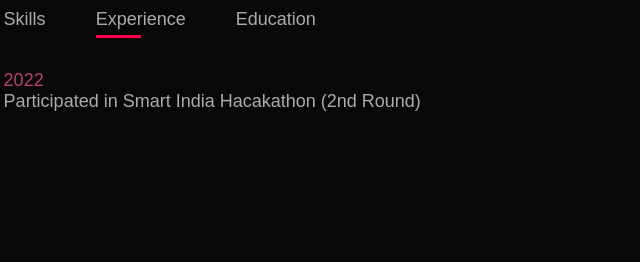
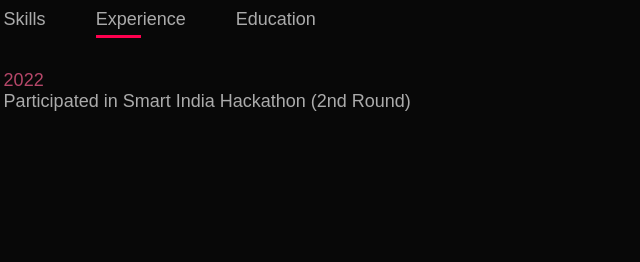
Before and after one commit to Vaibhav-Vijay31/portfolio, a plain HTML site: page index.html in a window 1280 px wide. Both pictures are taken after a click on the element "Experience". Shown: the part 1096-1358 px from the top of the page, 534-1174 px from the left. Drawn offline with Linux system fonts and the light colour scheme.

Commit message:
Update index.html

```diff
--- a/index.html
+++ b/index.html
@@ -63,7 +63,7 @@
 
                 <div class="tab-contents" id="experience">
                     <ul>
-                        <li><span>2022</span><br>Participated in Smart India Hacakathon (2nd Round)</li>
+                        <li><span>2022</span><br>Participated in Smart India Hackathon (2nd Round)</li>
 
                     </ul>
                 </div>
```
